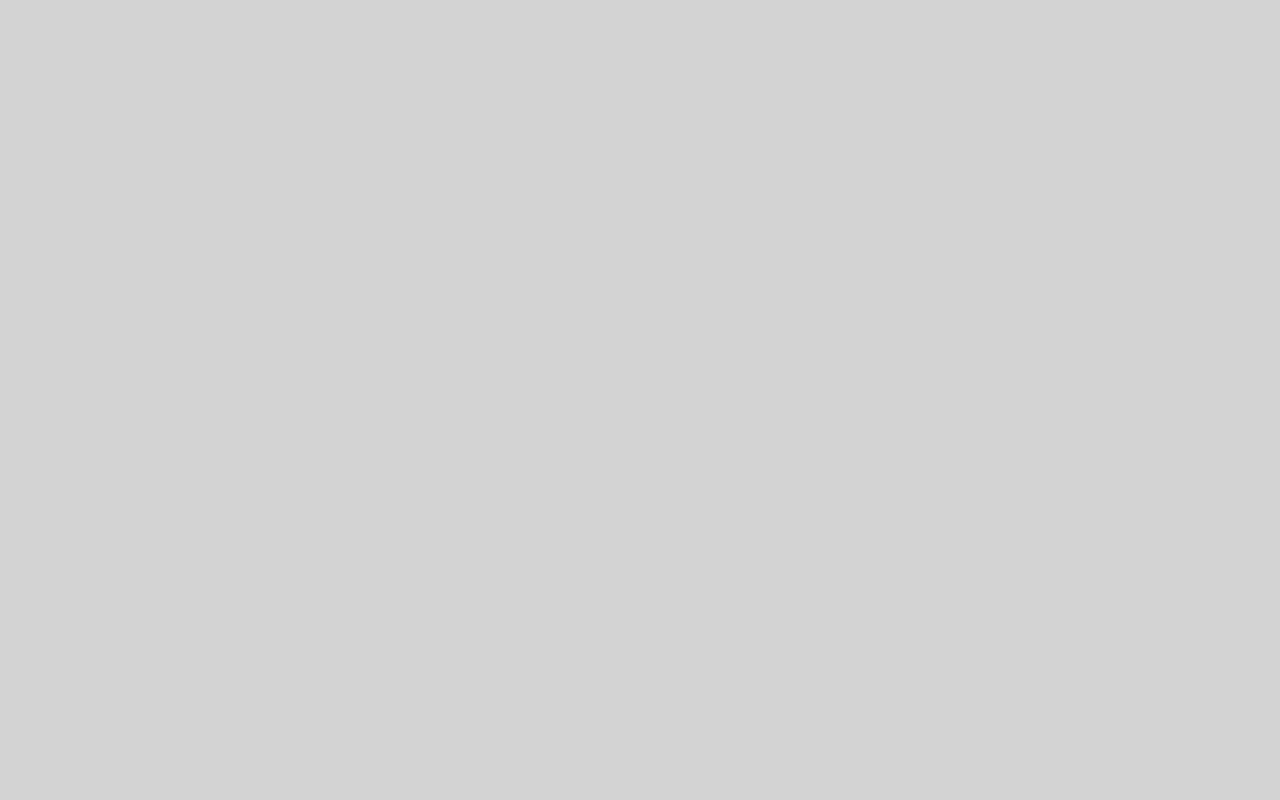
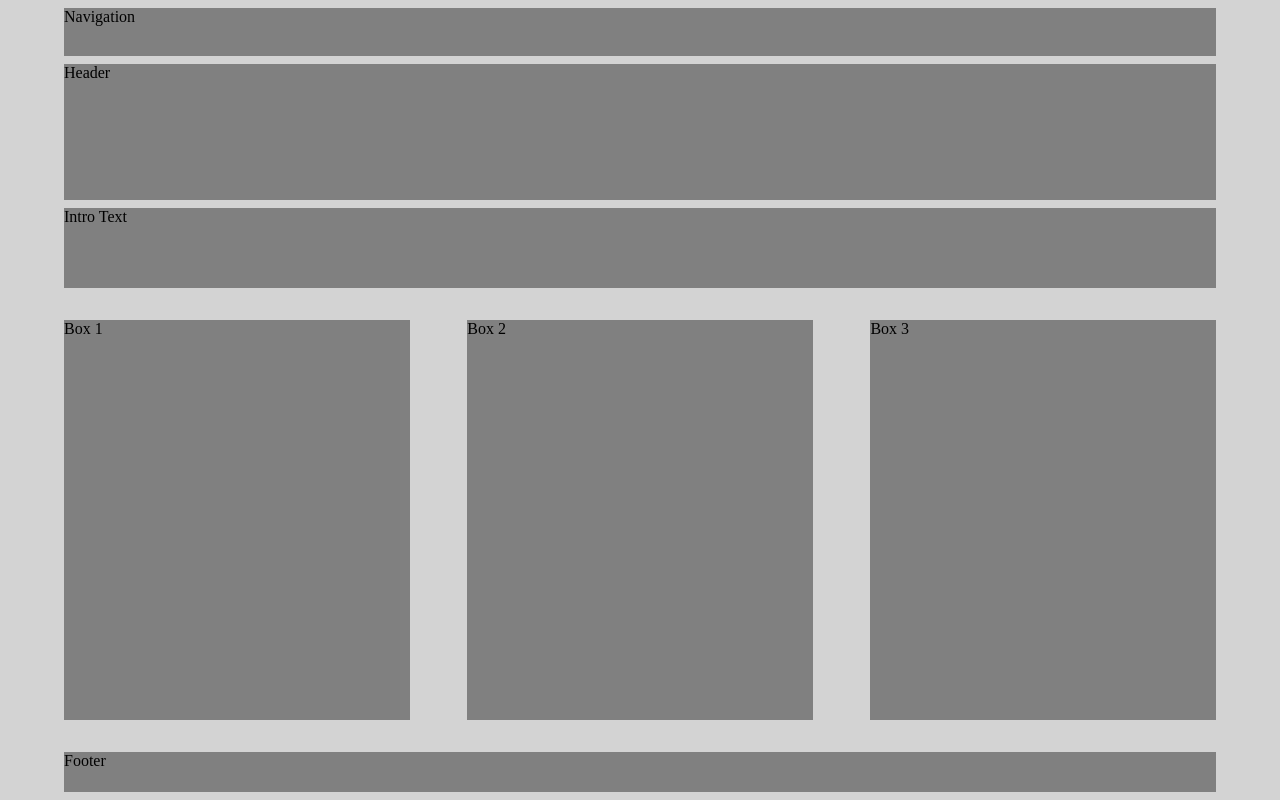
Before and after one commit to GDES-Web/battle-readiness-Meg-Hudlet, a plain HTML site: page index.html in a window 1280 px wide. Drawn offline with Linux system fonts and the light colour scheme.

Commit message:
Added content and css

```diff
--- a/base.css
+++ b/base.css
@@ -2,3 +2,65 @@ body {
     max-width: 1280px;
     background-color: lightgray;
 }
+
+
+nav {
+    background-color: gray;
+    width: 90vw;
+    height: 6vh;
+    margin: auto;
+    margin-top: 0.5em;
+    margin-bottom: 0.5em;
+}
+
+.header {
+    background-color: gray;
+    width: 90vw;
+    height: 17ch;
+    margin: auto;
+    margin-top: 0.5em;
+    margin-bottom: 0.5em;
+}
+
+.introtext {
+    background-color: gray;
+    width: 90vw;
+    height: 10vh;
+    margin: auto;
+
+}
+
+.content {
+    display: flex;
+    justify-content: space-between;
+    width: 90vw;
+    margin: auto;
+    margin-top: 2em;
+    margin-bottom: 2em;
+    height: 50vh
+}
+
+.box1 {
+    background-color: gray;
+    width: 30%;
+}
+
+.box2 {
+    background-color: gray;
+    width: 30%;
+}
+
+.box3 {
+    background-color: gray;
+    width: 30%;
+}
+
+footer {
+    background-color: gray;
+    width: 90vw;
+    height: 5vh;
+    margin: auto;
+    margin-top: 0.5em;
+    margin-bottom: 0.5em;
+
+}
--- a/index.html
+++ b/index.html
@@ -9,5 +9,26 @@
 </head>
 <body>
 
+    <nav>
+        Navigation
+    </nav>
+
+    <article class="header">
+        Header
+    </article>
+
+    <div class="introtext">
+        Intro Text
+    </div>
+
+    <article class="content">
+        <div class="box1">Box 1</div>
+        <div class="box2">Box 2</div>
+        <div class="box3">Box 3</div>
+    </article>
+
+    <footer>
+        Footer
+    </footer>
 </body>
 </html>
```
